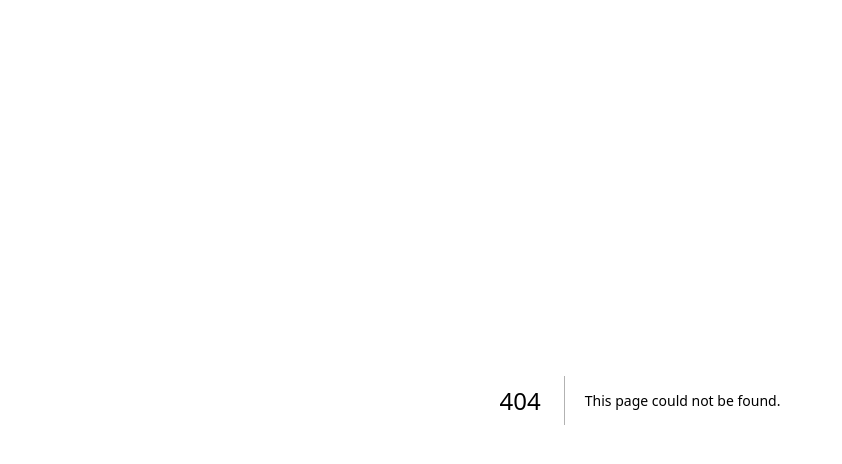
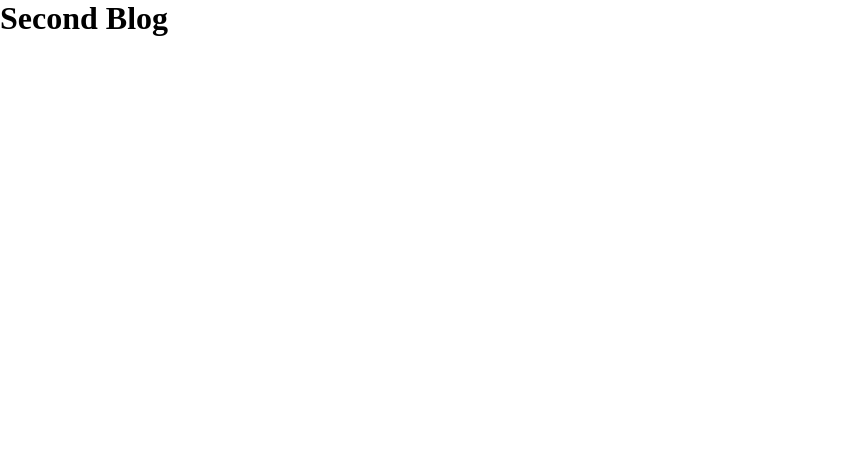
Before and after one commit to muhammadfaizanahmad/next-js-routing, a Next.js app: page /blog/second in a window 1280 px wide. Before the commit this address had no page. Shown: the top 464 px of the page, without its empty margins (0-842 px from the left). Built offline with nearby package versions, Linux system fonts and the light colour scheme.

Commit message:
Create page.tsx

```diff
--- /dev/null
+++ b/app/blog/second/page.tsx
@@ -0,0 +1,9 @@
+const SecondBlog = () => {
+  return (
+    <div>
+      <h1>Second Blog</h1>
+    </div>
+  );
+};
+
+export default SecondBlog;
```
